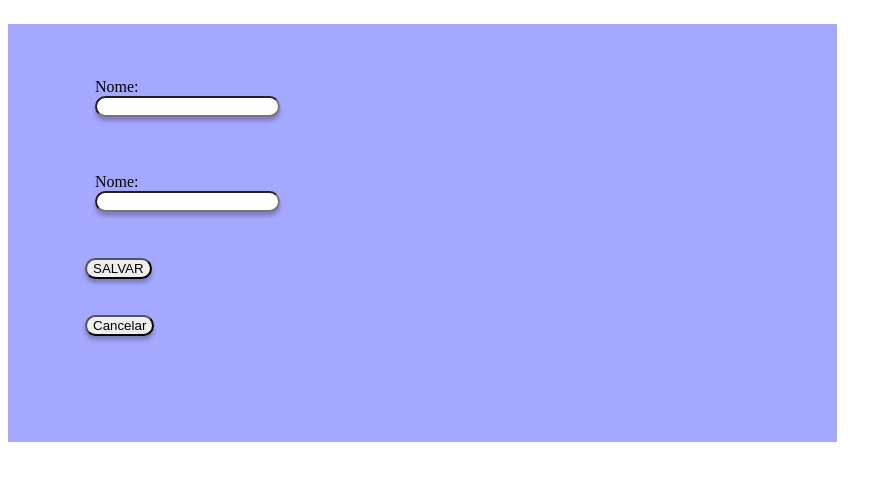
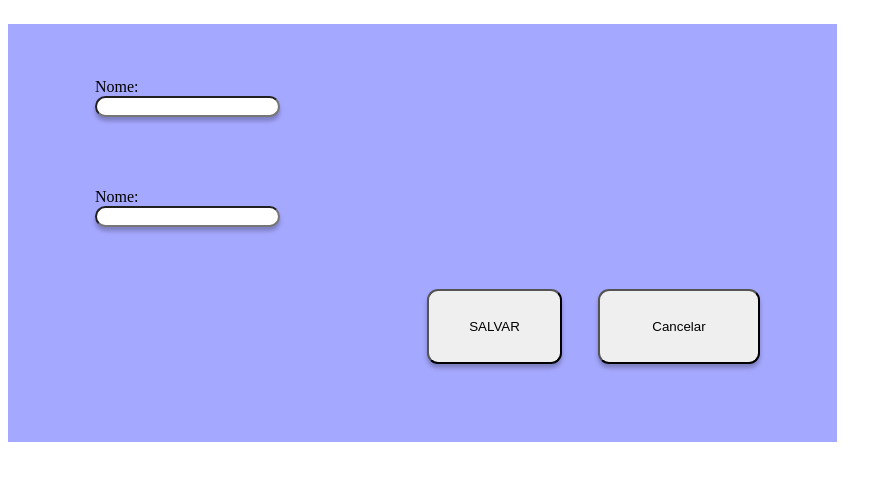
Before and after one commit to Artur906/zepositos, a plain HTML site: page src/cadastro-cliente.html in a window 1280 px wide. Shown: the part 77-558 px from the top of the page, without its empty margins (0-892 px from the left). Drawn offline with Linux system fonts and the light colour scheme.

Commit message:
Mudei de flexbox para grid

```diff
--- a/src/cadastro-cliente.html
+++ b/src/cadastro-cliente.html
@@ -21,10 +21,9 @@
         }
         div{
 
-            position: absolute;
-            display: flex;
-            flex-direction: column;
-            align-items: flex-start;
+            display: grid;
+            grid-template-columns: 20% 20% 20%;
+            grid-template-rows: 20% 20% 20% 20%;
             padding: 44px 77px 0px;
             gap: 36px;
 
@@ -34,13 +33,23 @@
             background: #A5A8FF;
 
         }
-        form{
+        #input-up {
+            grid-row-start: 1;
             margin: 10px;
         }
+        #input-down {
+            grid-row-start: 2;
+            margin: 10px;
+        }
+        #btnSalvar{
+            grid-column-start: 3;
+            grid-row-start: 3;
+        }
+        #btnCancelar{
+            grid-column-start: 4;
+            grid-row-start: 3;
+        }
         input{
-
-            position: relative;
-            display: flexbox;
             box-shadow: 0px 4px 4px rgba(0, 0, 0, 0.25);
             border-radius: 11px;
         }
@@ -49,18 +58,18 @@
 <body>
     <h1>Cadastro</h1>
     <div>
-        <form action="">
+        <form action="" id="input-up">
             <label for="name">Nome:</label>
             <br>
             <input type="text" id="name">
         </form>
-        <form action="">
+        <form action="" id="input-down">
             <label for="name">Nome:</label>
             <br>
             <input type="text" id="name">
         </form>
         <input type="button" id="btnSalvar" class="btnSalvarGreen" value="SALVAR" onclick="salvarForms()" />
-        <input type="button" id="btnSalvar" class="btnSalvarGreen" value="Cancelar" onclick="salvarForms()" />
+        <input type="button" id="btnCancelar" class="btnSalvarGreen" value="Cancelar" onclick="salvarForms()" />
     </div>
 </body>
 </html>
```
